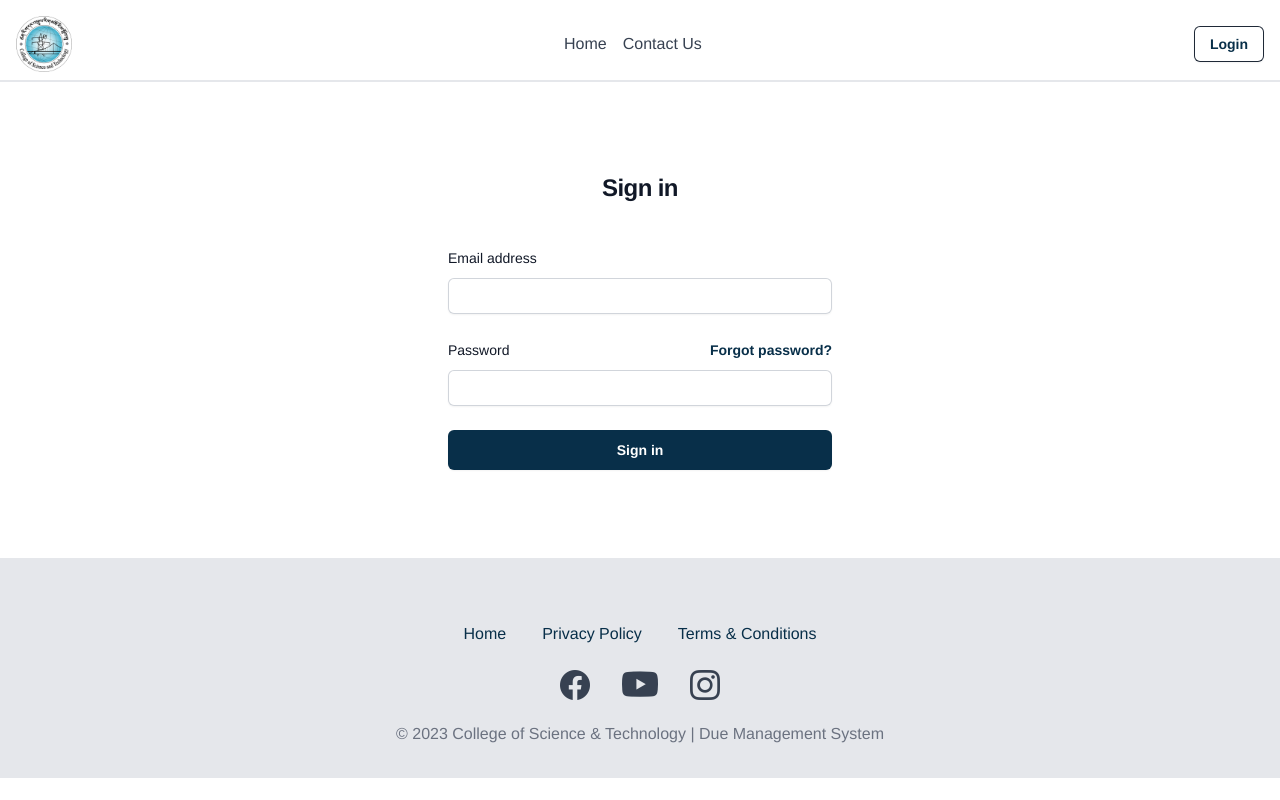
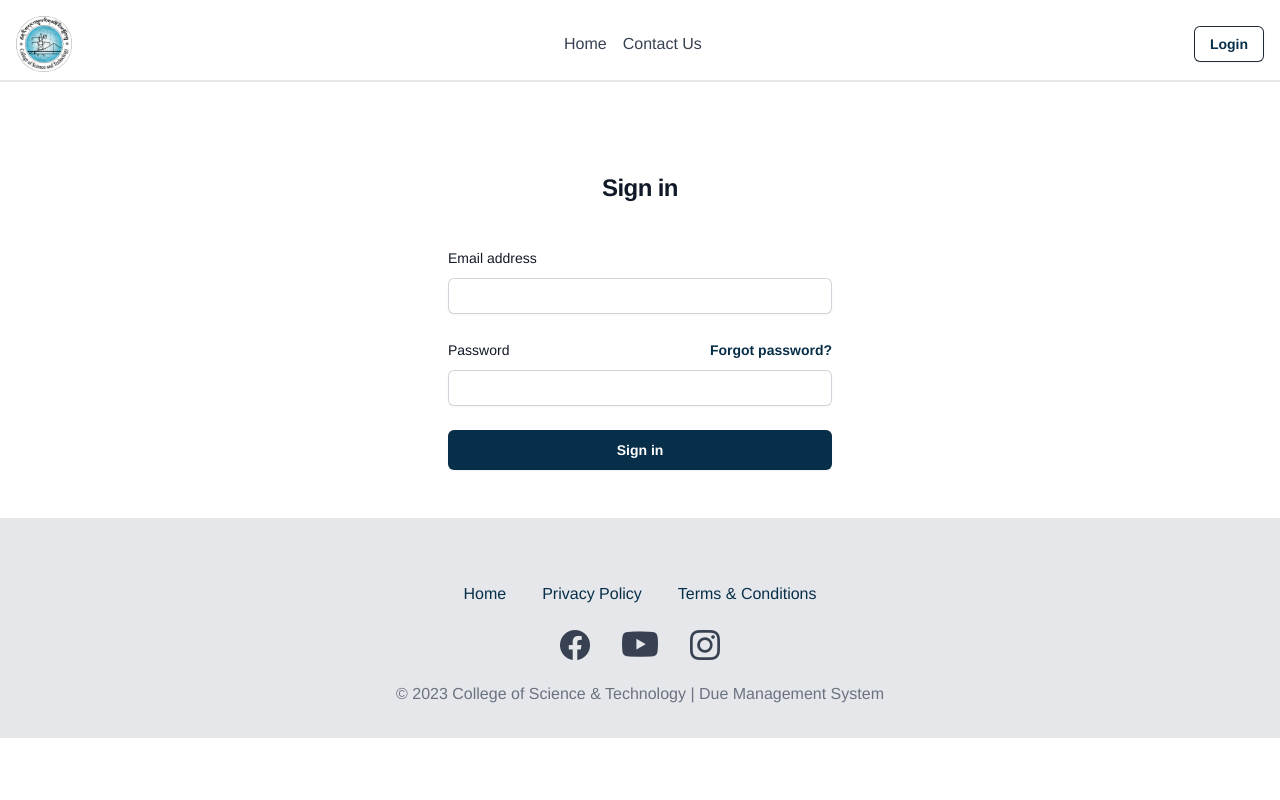
Before and after one commit to divyashC/due-mgmt-sys, a React (Create React App) app in the folder frontend/: page / in a window 1280 px wide. Built offline with nearby package versions, Linux system fonts and the light colour scheme.

Commit message:
Update Footer.js

```diff
--- a/frontend/src/components/Footer.js
+++ b/frontend/src/components/Footer.js
@@ -2,7 +2,7 @@ import React from "react";
 
 const Footer = () => {
 	return (
-		<div className="py-8 mt-10 bg-gray-200">
+		<div className="py-8 bg-gray-200">
 			<div className="flex items-center justify-center gap-1 mt-8">
 				<p className="mx-4 transition-colors duration-300 text-sky-950 hover:text-blue-700">
 					Home
```
